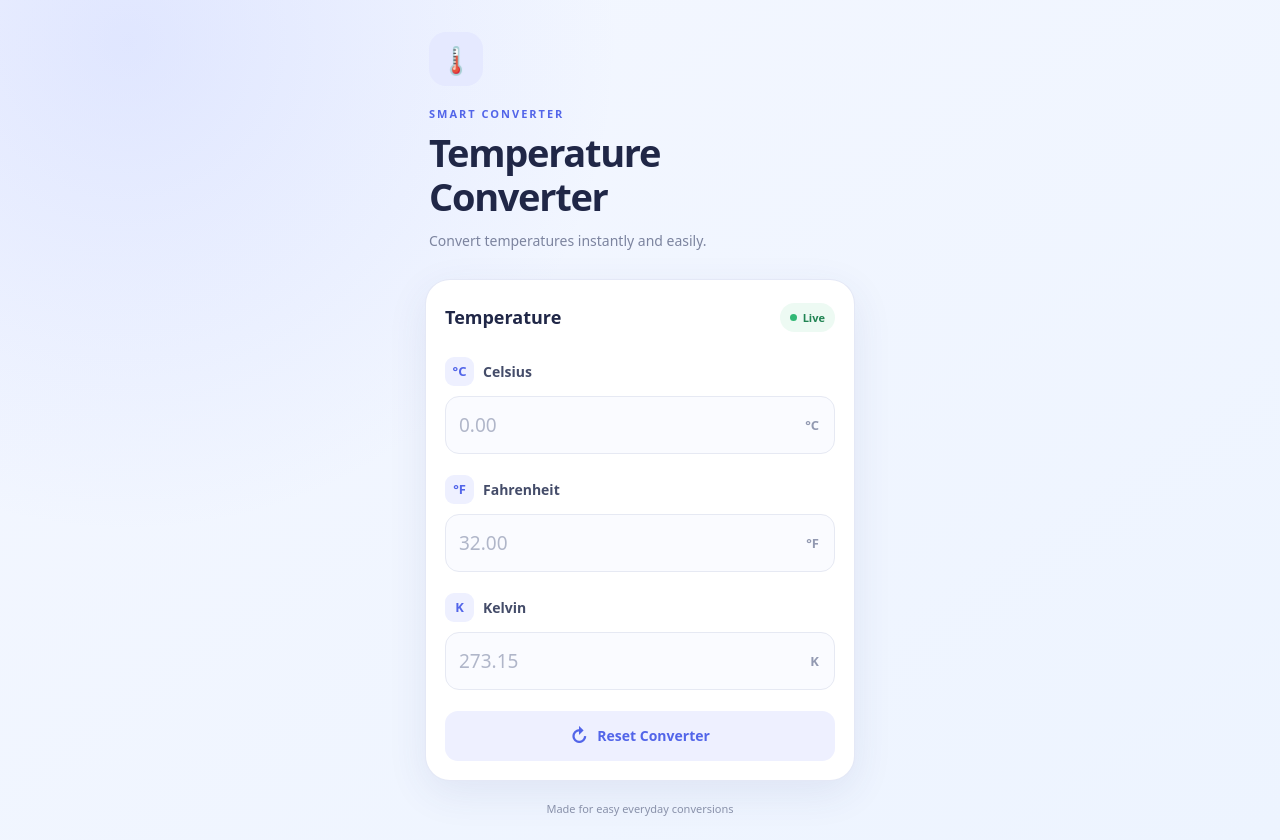
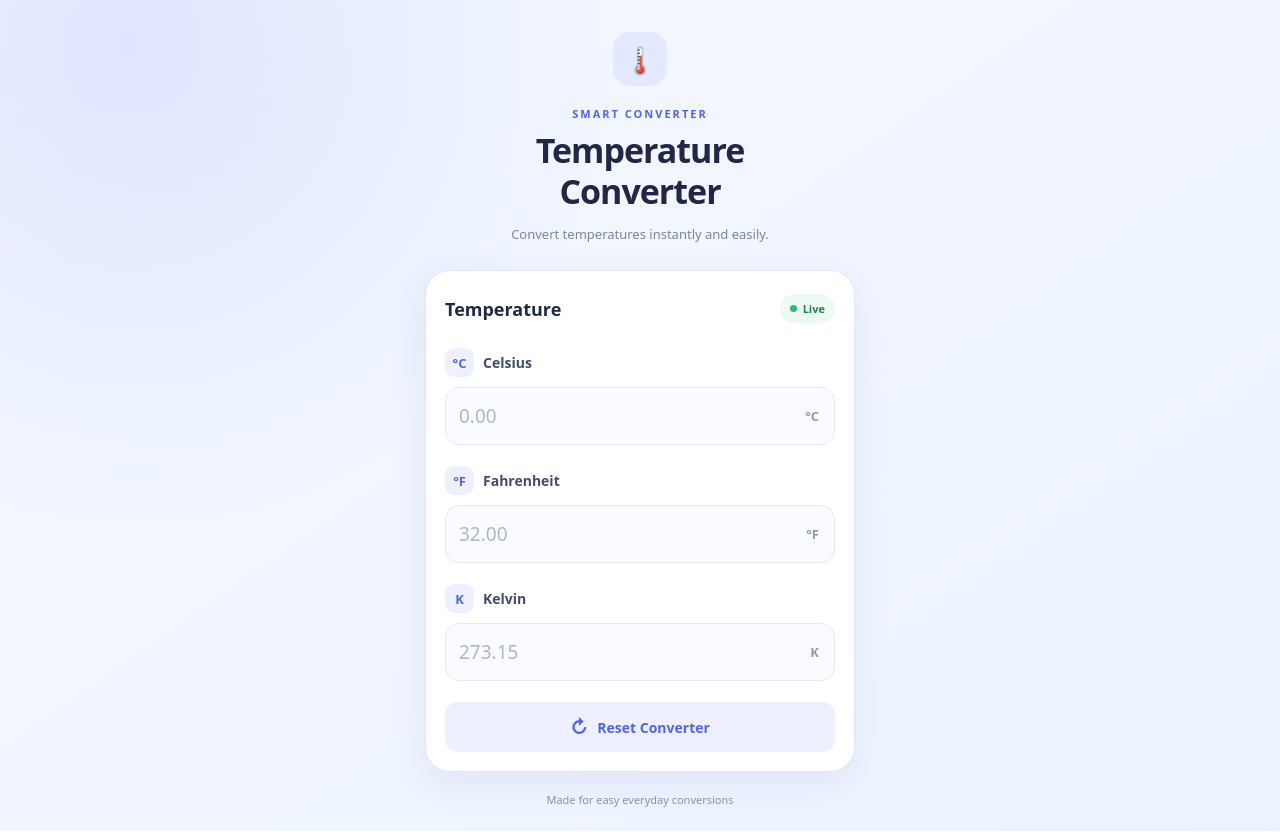
Before and after one commit to AccessDenies/TempC, a website: page www/index.html in a window 1280 px wide. Drawn offline with Linux system fonts and the light colour scheme.

Commit message:
Update style.css

```diff
--- a/www/style.css
+++ b/www/style.css
@@ -303,3 +303,46 @@ h1 {
         padding-top: 14px;
     }
 }
+/* Center align the complete header */
+.app-header {
+    text-align: center;
+    display: flex;
+    flex-direction: column;
+    align-items: center;
+    padding: 8px 0 26px;
+}
+
+/* Center the thermometer icon */
+.app-icon {
+    margin: 0 auto 20px;
+    flex-shrink: 0;
+}
+
+/* Keep the title on a single line */
+.app-header h1 {
+    width: 100%;
+    white-space: nowrap;
+    font-size: clamp(23px, 6.2vw, 34px);
+    line-height: 1.2;
+    letter-spacing: -1px;
+}
+
+/* Center subtitle */
+.app-header .subtitle {
+    text-align: center;
+    max-width: 100%;
+    font-size: 13px;
+}
+
+/* Small screens */
+@media (max-width: 360px) {
+    .app-header h1 {
+        font-size: 22px;
+        letter-spacing: -0.8px;
+    }
+
+    .app-header .eyebrow {
+        font-size: 10px;
+        letter-spacing: 1.5px;
+    }
+}
```
